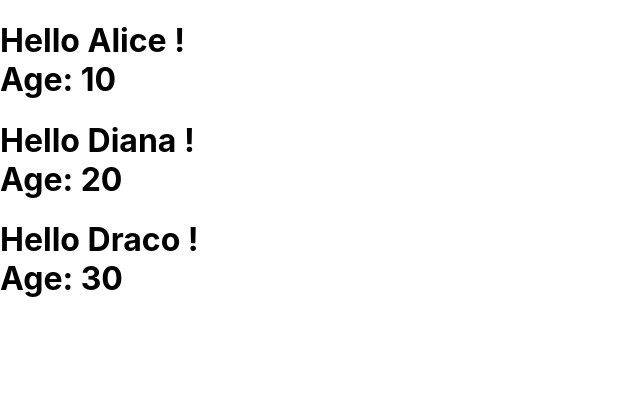
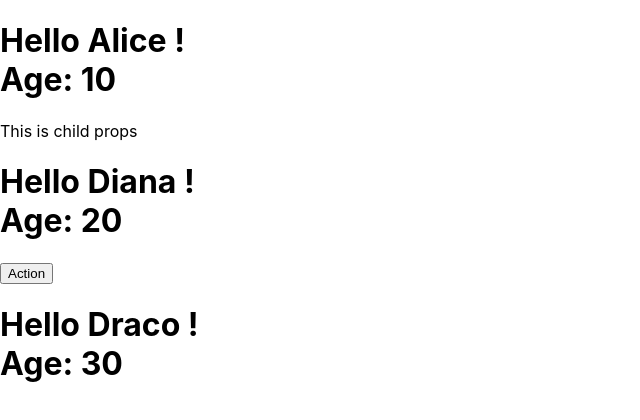
Before and after one commit to tanishthaJawa/react-practice, a React (Create React App) app: page / in a window 1280 px wide. Shown: the top 420 px of the page, without its empty margins (0-640 px from the left). Built offline with nearby package versions, Linux system fonts and the light colour scheme.

Commit message:
Add. Use of child props.

```diff
--- a/src/App.js
+++ b/src/App.js
@@ -4,9 +4,13 @@ function App() {
 
   return (
     <div className="App">
-      <Greet name ="Alice" age ="10"/>
-      <Greet name ="Diana" age ="20" />
-      <Greet name ="Draco" age ="30"/>
+      <Greet name="Alice" age="10">
+        <p> This is child props</p>
+      </Greet>
+      <Greet name="Diana" age="20" >
+        <button>Action</button>
+      </Greet>
+      <Greet name="Draco" age="30" />
     </div>
 
   );
--- a/src/components/Greet.js
+++ b/src/components/Greet.js
@@ -1,11 +1,15 @@
 import React from 'react'
 
-const Greet = ({ name, age }) => {
+const Greet = ({ name, age, children }) => {
     return (
-        <h1>
-            Hello {name} ! <br />
-            Age: {age}
-        </h1>
+        <div>
+            <h1>
+                Hello {name} ! <br />
+                Age: {age}
+            </h1>
+            {children}
+        </div>
+
     );
 }
 
```
